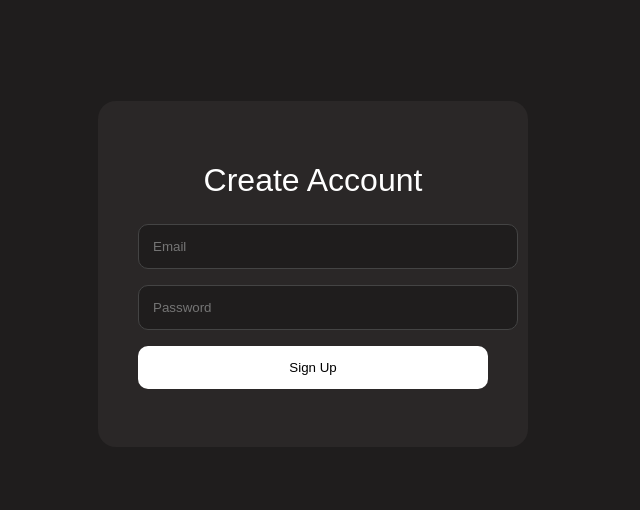
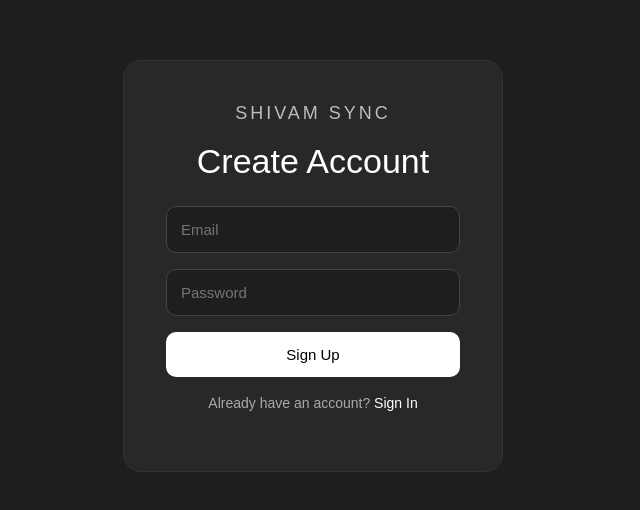
Before and after one commit to shivamsync/shivamsync.github.io, a plain HTML site: page signup.html in a window 1280 px wide. Shown: the part 134-644 px from the top of the page, without its empty margins (327-967 px from the left). Drawn offline with Linux system fonts and the light colour scheme.

Commit message:
signup.html

```diff
--- a/signup.html
+++ b/signup.html
@@ -3,9 +3,14 @@
 <head>
   <meta charset="UTF-8">
   <meta name="viewport" content="width=device-width, initial-scale=1.0"/>
-  <title>Sign Up</title>
+  <title>Sign Up - Shivam Sync</title>
 
   <style>
+    *{
+      margin:0;
+      padding:0;
+      box-sizing:border-box;
+    }
 
     body{
       background:#1f1d1d;
@@ -18,16 +23,27 @@
     }
 
     .box{
-      width:350px;
+      width:380px;
       background:#2a2727;
-      padding:40px;
+      padding:42px;
       border-radius:18px;
       text-align:center;
+      border:1px solid #333;
+    }
+
+    .brand{
+      font-size:18px;
+      font-weight:400;
+      letter-spacing:3px;
+      color:#bdbdbd;
+      margin-bottom:18px;
+      text-transform:uppercase;
     }
 
     h1{
       margin-bottom:25px;
       font-weight:400;
+      font-size:34px;
     }
 
     input{
@@ -38,6 +54,7 @@
       border:1px solid #444;
       border-radius:10px;
       color:white;
+      font-size:15px;
     }
 
     button{
@@ -48,20 +65,38 @@
       background:white;
       color:black;
       cursor:pointer;
+      font-size:15px;
+      transition:0.3s;
+    }
+
+    button:hover{
+      opacity:0.8;
+    }
+
+    .link{
+      margin-top:18px;
+      color:#aaa;
+      font-size:14px;
+    }
+
+    .link a{
+      color:white;
+      text-decoration:none;
     }
 
     #message{
       margin-top:18px;
       color:#7dff9b;
+      font-size:14px;
     }
-
   </style>
-
 </head>
 
 <body>
 
   <div class="box">
+
+    <h2 class="brand">Shivam Sync</h2>
 
     <h1>Create Account</h1>
 
@@ -71,69 +106,49 @@
 
     <button onclick="signup()">Sign Up</button>
 
+    <div class="link">
+      Already have an account?
+      <a href="signin.html">Sign In</a>
+    </div>
+
     <div id="message"></div>
 
   </div>
 
   <script type="module">
-
-    import { initializeApp }
-
-    from "https://www.gstatic.com/firebasejs/10.12.2/firebase-app.js";
+    import { initializeApp } from "https://www.gstatic.com/firebasejs/10.12.2/firebase-app.js";
 
     import {
       getAuth,
       createUserWithEmailAndPassword
-    }
-
-    from "https://www.gstatic.com/firebasejs/10.12.2/firebase-auth.js";
+    } from "https://www.gstatic.com/firebasejs/10.12.2/firebase-auth.js";
 
     const firebaseConfig = {
-
       apiKey: "AIzaSyBhHsd8Pc-m_0AtUqNM--XVfeDb8yFD0aQ",
-
       authDomain: "shivam-sync.firebaseapp.com",
-
       projectId: "shivam-sync",
-
       storageBucket: "shivam-sync.firebasestorage.app",
-
       messagingSenderId: "575679682697",
-
       appId: "1:575679682697:web:94f70091ae9c98ff118e58"
-
     };
 
     const app = initializeApp(firebaseConfig);
-
     const auth = getAuth(app);
 
     window.signup = function(){
-
-      const email =
-      document.getElementById("email").value;
-
-      const password =
-      document.getElementById("password").value;
+      const email = document.getElementById("email").value;
+      const password = document.getElementById("password").value;
 
       createUserWithEmailAndPassword(auth,email,password)
-
       .then(() => {
-
         document.getElementById("message").innerHTML =
         "Account created successfully.";
-
       })
-
       .catch((error) => {
-
         document.getElementById("message").innerHTML =
         error.message;
-
       });
-
     }
-
   </script>
 
 </body>
```
